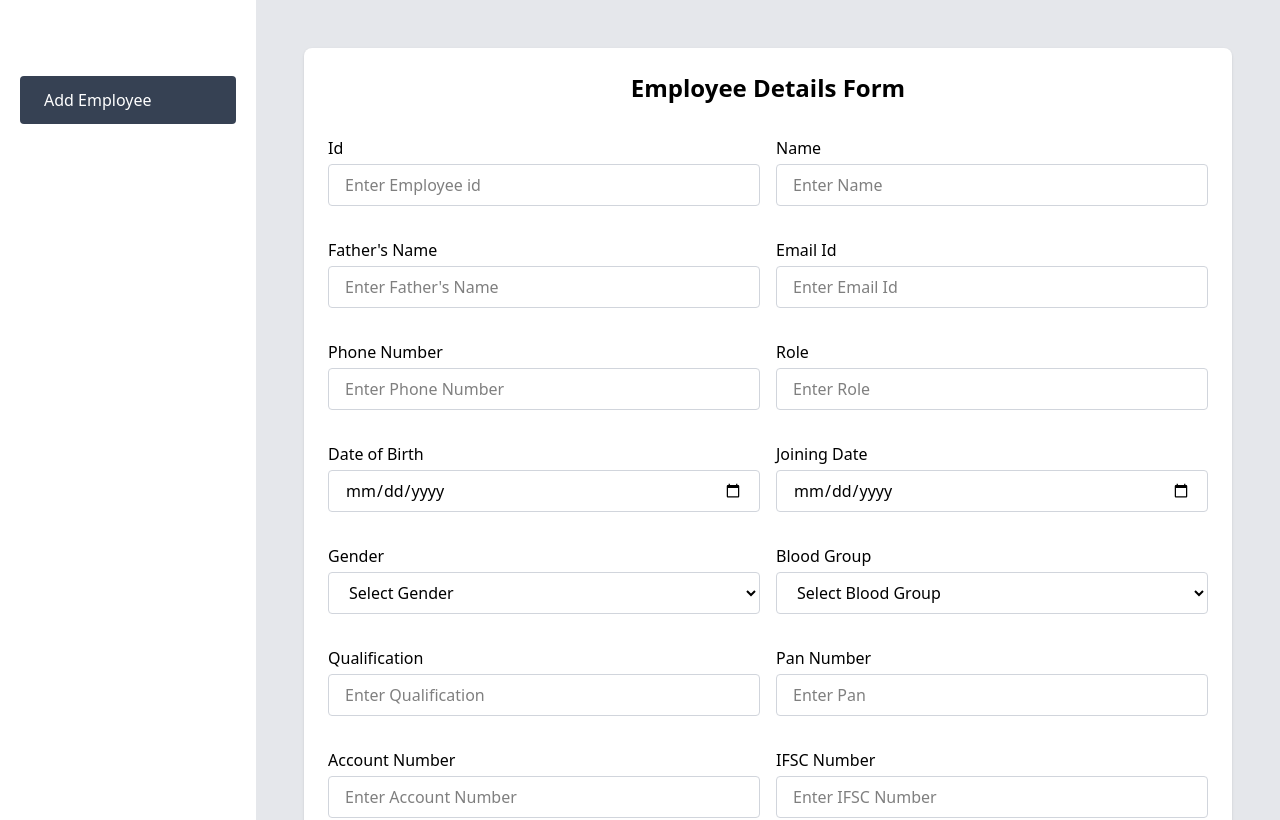
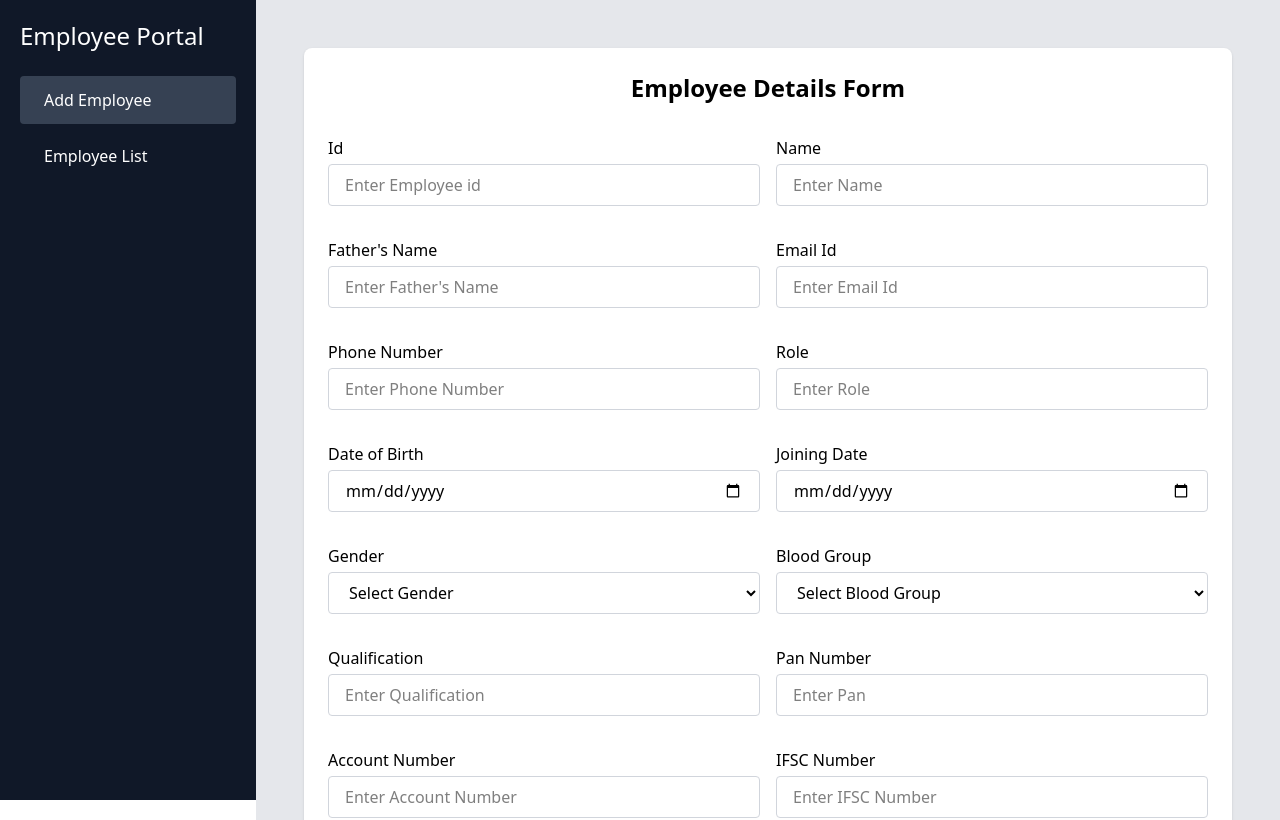
Before and after one commit to Akalyarajesh/OX_WEEKLY_TASKS, a React (Vite) app in the folder WEEK-4/tanstack-router-code-based/: page / in a window 1280 px wide. Shown: the top 820 px of the page. Built offline with nearby package versions, Linux system fonts and the light colour scheme.

Commit message:
modified Sidebar.tsx

```diff
--- a/WEEK-4/tanstack-router-code-based/src/components/Sidebar.tsx
+++ b/WEEK-4/tanstack-router-code-based/src/components/Sidebar.tsx
@@ -57,7 +57,7 @@ const Sidebar = () => {
       <div
         className={`
         fixed top-0 left-0 h-screen w-[70vw] sm:w-[20vw]
-        bg-white p-5 z-50
+        bg-gray-900 p-5 z-50
         transform transition-transform duration-300 ease-in-out
         ${open ? "translate-x-0" : "-translate-x-full"}
         sm:translate-x-0
```
